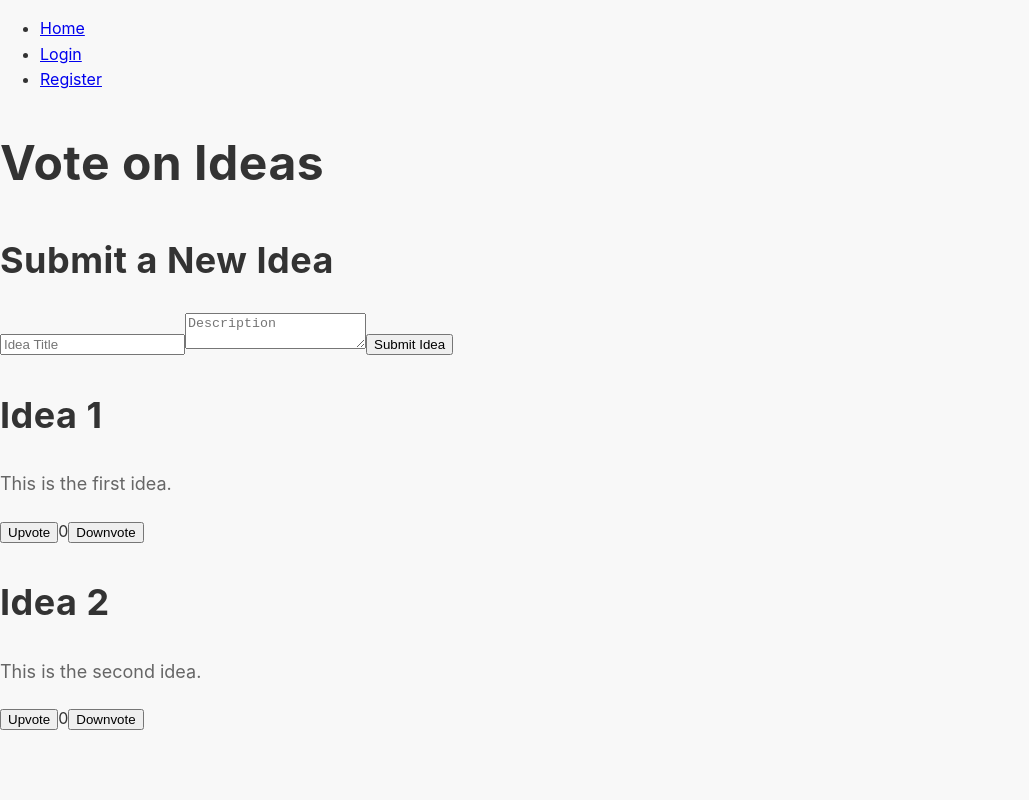
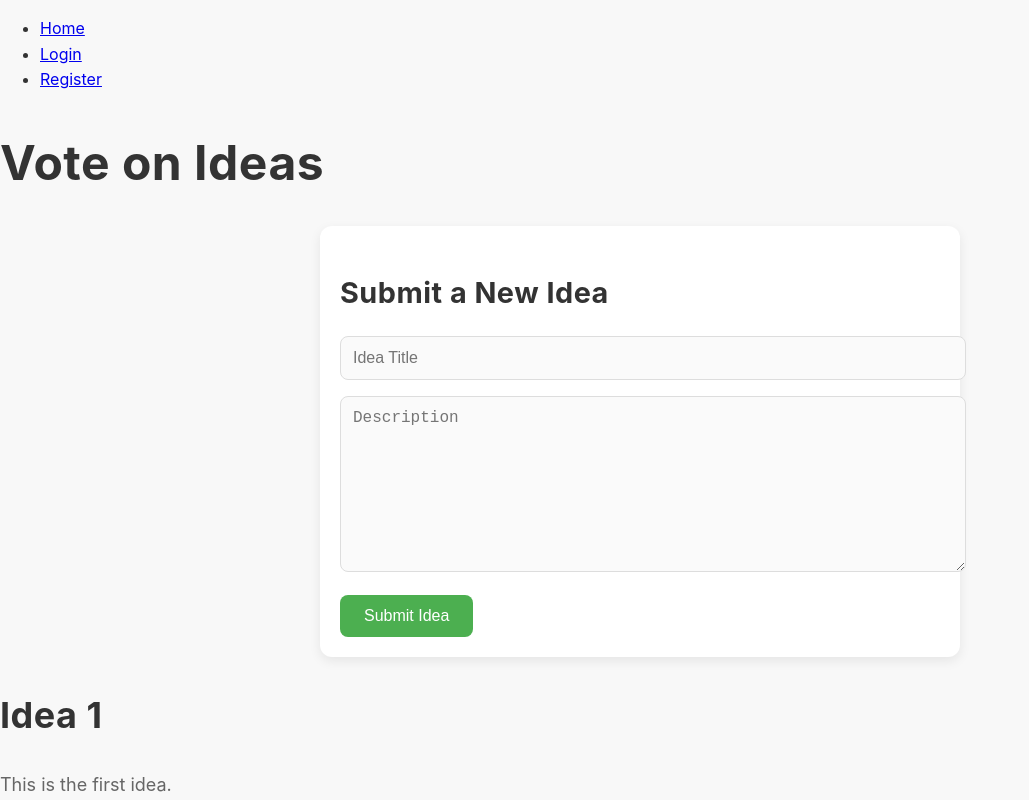
Before and after one commit to pingno/letsvote, a React (Create React App) app in the folder frontend/: page / in a window 1280 px wide. Shown: the top 800 px of the page, without its empty margins (0-1029 px from the left). Built offline with nearby package versions, Linux system fonts and the light colour scheme.

Commit message:
buttons and idea form styling

```diff
--- a/frontend/src/index.css
+++ b/frontend/src/index.css
@@ -28,3 +28,64 @@ p {
   color: #666;  /* Lighter gray text for paragraphs */
   line-height: 1.8;
 }
+
+/* Buttons */
+button {
+  background-color: #4CAF50;  /* Modern green button */
+  color: white;
+  border: none;
+  padding: 12px 24px;
+  border-radius: 8px;
+  font-size: 1rem;
+  cursor: pointer;
+  transition: background-color 0.3s ease, transform 0.3s ease;
+}
+
+button:hover {
+  background-color: #45a049;  /* Slightly darker green */
+  transform: translateY(-3px);
+}
+
+button:focus {
+  outline: none;
+  box-shadow: 0 0 0 3px rgba(76, 175, 80, 0.4);  /* Soft focus effect */
+}
+
+
+/* Idea Form */
+.idea-form {
+  background-color: white;
+  padding: 20px;
+  border-radius: 12px;
+  box-shadow: 0 4px 12px rgba(0, 0, 0, 0.08);  /* Softer shadow */
+  max-width: 600px;
+  margin: 20px auto;
+}
+
+.idea-form h2 {
+  font-size: 1.8rem;
+  margin-bottom: 20px;
+}
+
+.idea-form input[type="text"],
+.idea-form textarea {
+  width: 100%;
+  padding: 12px;
+  margin-bottom: 16px;
+  border: 1px solid #ddd;  /* Lighter border */
+  border-radius: 8px;
+  font-size: 1rem;
+  background-color: #fafafa;
+  transition: border-color 0.3s ease;
+}
+
+.idea-form input[type="text"]:focus,
+.idea-form textarea:focus {
+  border-color: #4CAF50;
+  outline: none;
+}
+
+textarea {
+  height: 150px;
+  resize: vertical;
+}
```
